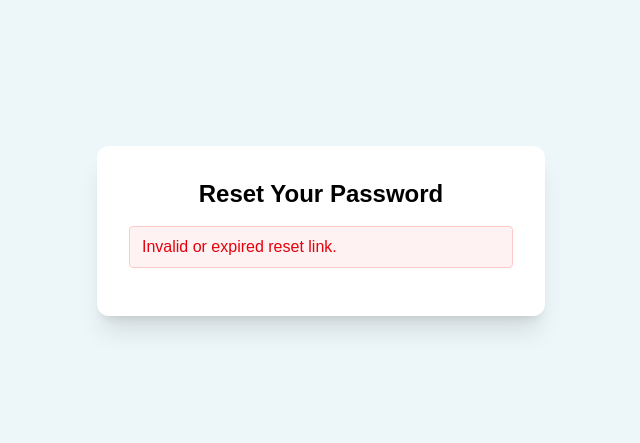
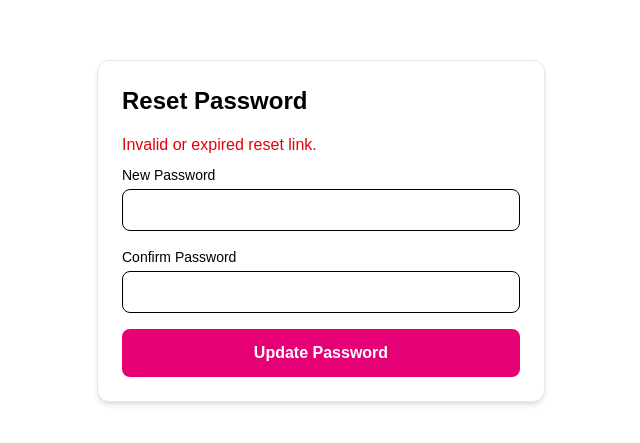
Before and after one commit to tashamcglashan/legitimate-dating-app-2, a Next.js app: page /auth/reset-password in a window 1280 px wide. Shown: the part 169-612 px from the top of the page, without its empty margins (319-959 px from the left). Built offline with nearby package versions, Linux system fonts and the light colour scheme; no server answers.

Commit message:
Fix reset-password suspense wrapper

```diff
--- a/app/auth/reset-password/page.jsx
+++ b/app/auth/reset-password/page.jsx
@@ -3,22 +3,21 @@
 import { useState, useEffect } from "react";
 import { useRouter, useSearchParams } from "next/navigation";
 import { createClient } from "@/lib/supabase/client";
+import { Suspense } from "react";
 
-export default function ResetPasswordPage() {
+function ResetPasswordContent() {
   const router = useRouter();
   const searchParams = useSearchParams();
   const supabase = createClient();
 
-  // The token Supabase sends in the email URL
   const token = searchParams.get("token");
-  const type = searchParams.get("type"); // should be "recovery"
+  const type = searchParams.get("type");
 
   const [newPassword, setNewPassword] = useState("");
   const [confirm, setConfirm] = useState("");
   const [message, setMessage] = useState("");
   const [error, setError] = useState("");
 
-  // If no token → user can't reset password
   useEffect(() => {
     if (!token || type !== "recovery") {
       setError("Invalid or expired reset link.");
@@ -33,72 +32,52 @@
       return;
     }
 
-    setError("");
-    setMessage("Updating your password…");
-
-    const { data, error } = await supabase.auth.updateUser({
+    const { error } = await supabase.auth.updateUser({
       password: newPassword,
     });
 
     if (error) {
       setError(error.message);
-      setMessage("");
       return;
     }
 
-    setMessage("Password updated! Redirecting to login…");
-
-    setTimeout(() => {
-      router.push("/auth/sign-in");
-    }, 2000);
+    setMessage("Password updated! Redirecting...");
+    setTimeout(() => router.push("/auth/sign-in"), 2000);
   };
 
   return (
-    <div className="min-h-screen flex items-center justify-center bg-[#EDF6F9] p-6">
-      <div className="w-full max-w-md bg-white shadow-xl rounded-xl p-8">
-        <h1 className="text-2xl font-bold text-center text-black mb-4">
-          Reset Your Password
-        </h1>
+    <div className="min-h-screen flex items-center justify-center bg-white p-6">
+      <div className="w-full max-w-md bg-white shadow-md p-6 rounded-xl border border-gray-200">
+        <h1 className="text-2xl font-bold mb-4 text-black">Reset Password</h1>
 
-        {error && (
-          <p className="text-red-600 bg-red-50 border border-red-200 px-3 py-2 rounded mb-4">
-            {error}
-          </p>
-        )}
+        {error && <p className="text-red-600 mb-2">{error}</p>}
+        {message && <p className="text-green-600 mb-2">{message}</p>}
 
-        {message && (
-          <p className="text-green-700 bg-green-50 border border-green-200 px-3 py-2 rounded mb-4">
-            {message}
-          </p>
-        )}
-
-        {!error && (
         <form onSubmit={handleResetPassword} className="space-y-4">
           <div>
-              <label className="block text-sm font-medium text-black mb-1">
+            <label className="block text-sm mb-1 text-black">
               New Password
             </label>
             <input
               type="password"
+              className="w-full p-2 border rounded-lg text-black"
               required
               minLength={6}
               value={newPassword}
               onChange={(e) => setNewPassword(e.target.value)}
-                className="w-full p-3 border rounded-lg text-black"
             />
           </div>
 
           <div>
-              <label className="block text-sm font-medium text-black mb-1">
+            <label className="block text-sm mb-1 text-black">
               Confirm Password
             </label>
             <input
               type="password"
+              className="w-full p-2 border rounded-lg text-black"
               required
-                minLength={6}
               value={confirm}
               onChange={(e) => setConfirm(e.target.value)}
-                className="w-full p-3 border rounded-lg text-black"
             />
           </div>
 
@@ -109,8 +88,16 @@
             Update Password
           </button>
         </form>
-        )}
       </div>
     </div>
   );
 }
+
+// ⭐ Wrapping component to satisfy Next.js requirement
+export default function ResetPasswordPage() {
+  return (
+    <Suspense fallback={<div>Loading...</div>}>
+      <ResetPasswordContent />
+    </Suspense>
+  );
+}
```
Lines whose indentation alone changed are shown as unchanged.
